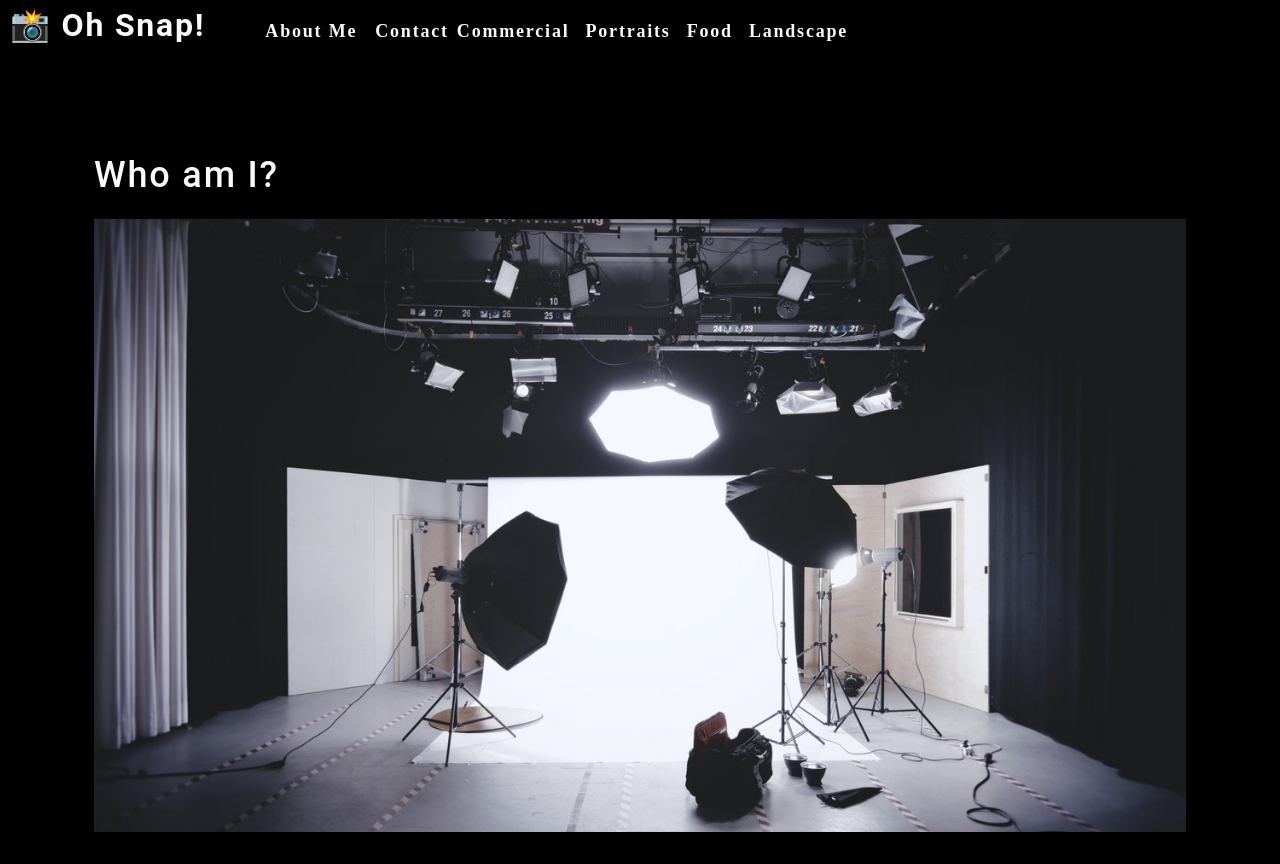
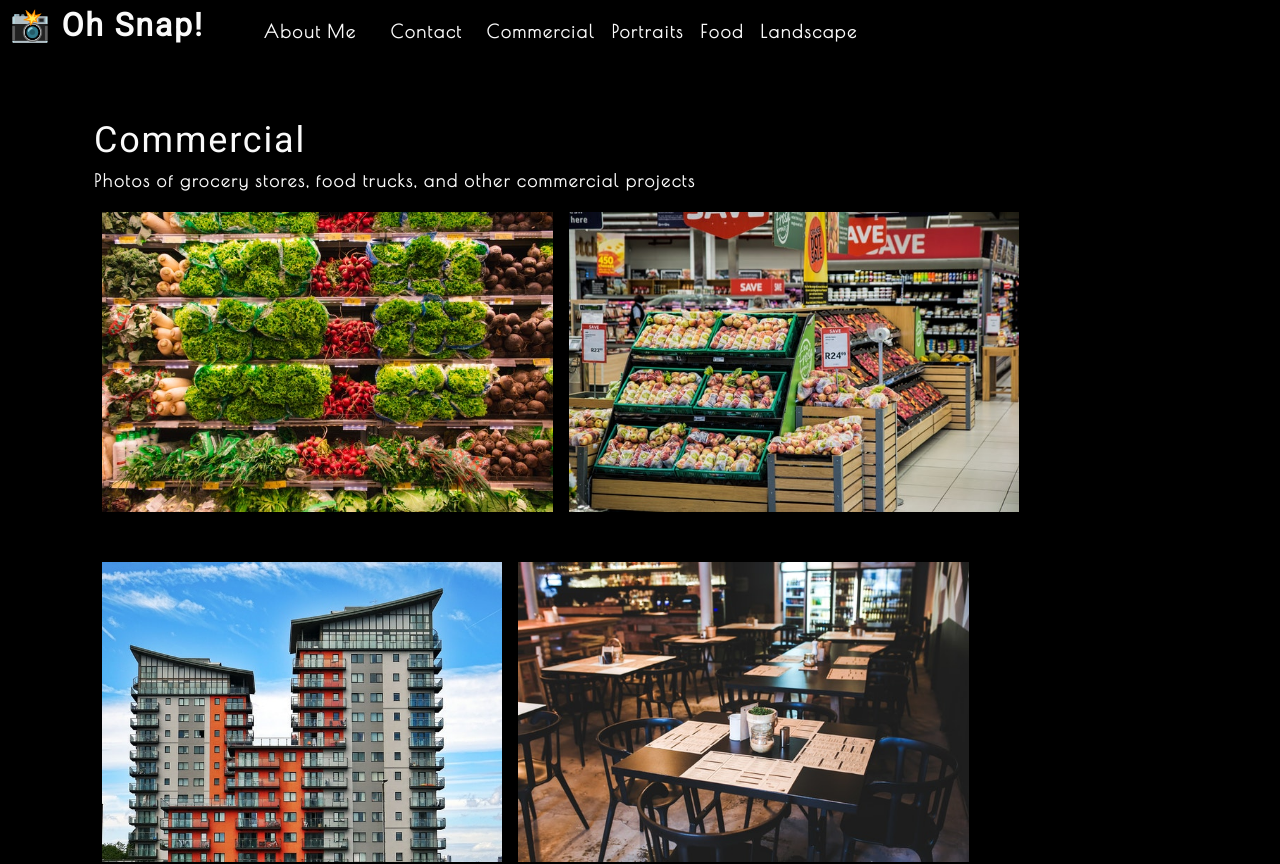
Before and after one commit to shanshantina/photo-port, a React (Create React App) app: page / in a window 1280 px wide. Shown: the top 864 px of the page. Built offline with nearby package versions, Linux system fonts and the light colour scheme.

Commit message:
add gallery

```diff
--- a/package.json
+++ b/package.json
@@ -4,9 +4,9 @@
   "private": true,
   "dependencies": {
     "@testing-library/user-event": "^12.8.3",
-    "react": "^17.0.2",
-    "react-dom": "^17.0.2",
-    "react-scripts": "4.0.3",
+    "react": "^16.13.1",
+    "react-dom": "^16.13.1",
+    "react-scripts": "3.4.1",
     "web-vitals": "^1.1.1"
   },
   "scripts": {
--- a/public/index.html
+++ b/public/index.html
@@ -15,6 +15,8 @@
       user's mobile device or desktop. See https://developers.google.com/web/fundamentals/web-app-manifest/
     -->
     <link rel="manifest" href="%PUBLIC_URL%/manifest.json" />
+    <link href="https://fonts.googleapis.com/css2?family=Poiret+One&display=swap" rel="stylesheet">
+    <link href="https://fonts.googleapis.com/css?family=Roboto&display=swap" rel="stylesheet">
     <!--
       Notice the use of %PUBLIC_URL% in the tags above.
       It will be replaced with the URL of the `public` folder during the build.
--- a/src/App.js
+++ b/src/App.js
@@ -1,8 +1,25 @@
-import React from 'react';
-import About from './components/About';
-import Nav from './components/Nav';
+import React, { useState } from "react";
+import About from "./components/About";
+import Nav from "./components/Nav";
+import Gallery from "./components/Gallery";
 
 function App() {
+  const [categories] = useState([
+    {
+      name: "commercial",
+      description:
+        "Photos of grocery stores, food trucks, and other commercial projects",
+    },
+    { name: "portraits", description: "Portraits of people in my life" },
+    { name: "food", description: "Delicious delicacies" },
+    {
+      name: "landscape",
+      description: "Fields, farmhouses, waterfalls, and the beauty of nature",
+    },
+  ]);
+
+  const [currentCategory, setCurrentCategory] = useState(categories[0]);
+
   return (
     // JSX(JavaScript XML) that can represent HTML in JavaScript
     /* React.createElement('div", {}, [
@@ -10,8 +27,13 @@ function App() {
        React.createElement('p', {}, 'breed: Brittany Spaniel'),
        ]) */
     <div>
-      <Nav></Nav>
+      <Nav
+        categories={categories}
+        setCurrentCategory={setCurrentCategory}
+        currentCategory={currentCategory}
+      ></Nav>
       <main>
+        <Gallery currentCategory={currentCategory}></Gallery>
         <About></About>
       </main>
     </div>
--- /dev/null
+++ b/src/components/Gallery/index.js
@@ -0,0 +1,17 @@
+import React from 'react';
+import PhotoList from '../PhotoList';
+import { capitalizeFirstLetter } from "../../utils/helpers";
+
+
+function Gallery(props) {
+    const { currentCategory } = props;
+    return (
+        <section>
+            <h1 data-testid="h1tag">{capitalizeFirstLetter(currentCategory.name)}</h1>
+            <p>{currentCategory.description}</p>
+            <PhotoList category={currentCategory.name} />
+        </section>
+    )
+};
+
+export default Gallery;
--- a/src/components/Nav/index.js
+++ b/src/components/Nav/index.js
@@ -1,26 +1,11 @@
 import React from "react";
 import { capitalizeFirstLetter } from "../../utils/helpers";
 
+function Nav(props) {
+  const { categories = [], setCurrentCategory, currentCategory } = props;
+  // in here we use array and .map method to return the list navigators
+  // When we map over an array in a JSX expression, we should return only a single JSX element
 
-function Nav() {
-    const categories = [
-        {
-          name: "commercial",
-          description:"Photos of grocery stores, food trucks, and other commercial projects",
-        },
-        { name: "portraits", description: "Portraits of people in my life" },
-        { name: "food", description: "Delicious delicacies" },
-        {
-          name: "landscape",
-          description: "Fields, farmhouses, waterfalls, and the beauty of nature",
-        },
-    ];
-
-    function categorySelected(name) {
-        console.log(`${name} clicked`)
-    }
-    // in here we use array and .map method to return the list navigators
-    // When we map over an array in a JSX expression, we should return only a single JSX element
   return (
     <header data-testid="header" className="flex-row px-1">
       <h2>
@@ -31,14 +16,23 @@ function Nav() {
       <nav>
         <ul className="flex-row">
           <li className="mx-2">
-            <a data-testid="about" href="#about" onClick={() => categorySelected()}>About Me</a>
+            <a data-testid="about" href="#about">
+              About Me
+            </a>
           </li>
-          <li >
-            <span onClick={() => categorySelected()}>Contact</span>
+          <li className="mx-2">
+            <span>Contact</span>
           </li>
           {categories.map((category) => (
-            <li className="mx-1" key={category.name}>
-              <span onClick={() => categorySelected(category.name)}>{capitalizeFirstLetter(category.name)}</span>
+            <li
+              className={`mx-1 ${
+                currentCategory.name === category.name
+              }`}
+              key={category.name}
+            >
+              <span onClick={() => {setCurrentCategory(category)}}>
+                {capitalizeFirstLetter(category.name)}
+              </span>
             </li>
           ))}
         </ul>
--- /dev/null
+++ b/src/components/PhotoList/index.js
@@ -0,0 +1,139 @@
+import React, { useState } from "react";
+
+function PhotoList({ category }) {
+  const [photos] = useState([
+    {
+      name: "Grocery aisle",
+      category: "commercial",
+      description:
+        "Lorem ipsum dolor sit amet, consectetur adipiscing elit. Nunc ultricie",
+    },
+    {
+      name: "Grocery booth",
+      category: "commercial",
+      description:
+        "Lorem ipsum dolor sit amet, consectetur adipiscing elit. Nunc ultricie",
+    },
+    {
+      name: "Building exterior",
+      category: "commercial",
+      description:
+        "Lorem ipsum dolor sit amet, consectetur adipiscing elit. Nunc ultricie",
+    },
+    {
+      name: "Restaurant table",
+      category: "commercial",
+      description:
+        "Lorem ipsum dolor sit amet, consectetur adipiscing elit. Nunc ultricie",
+    },
+    {
+      name: "Cafe interior",
+      category: "commercial",
+      description:
+        "Lorem ipsum dolor sit amet, consectetur adipiscing elit. Nunc ultricie",
+    },
+    {
+      name: "Cat green eyes",
+      category: "portraits",
+      description:
+        "Lorem ipsum dolor sit amet, consectetur adipiscing elit. Nunc ultricie",
+    },
+    {
+      name: "Green parrot",
+      category: "portraits",
+      description:
+        "Lorem ipsum dolor sit amet, consectetur adipiscing elit. Nunc ultricie",
+    },
+    {
+      name: "Yellow macaw",
+      category: "portraits",
+      description:
+        "Lorem ipsum dolor sit amet, consectetur adipiscing elit. Nunc ultricie",
+    },
+    {
+      name: "Pug smile",
+      category: "portraits",
+      description:
+        "Lorem ipsum dolor sit amet, consectetur adipiscing elit. Nunc ultricie",
+    },
+    {
+      name: "Pancakes",
+      category: "food",
+      description:
+        "Lorem ipsum dolor sit amet, consectetur adipiscing elit. Nunc ultricie",
+    },
+    {
+      name: "Burrito",
+      category: "food",
+      description:
+        "Lorem ipsum dolor sit amet, consectetur adipiscing elit. Nunc ultricie",
+    },
+    {
+      name: "Scallop pasta",
+      category: "food",
+      description:
+        "Lorem ipsum dolor sit amet, consectetur adipiscing elit. Nunc ultricie",
+    },
+    {
+      name: "Burger",
+      category: "food",
+      description:
+        "Lorem ipsum dolor sit amet, consectetur adipiscing elit. Nunc ultricie",
+    },
+    {
+      name: "Fruit bowl",
+      category: "food",
+      description:
+        "Lorem ipsum dolor sit amet, consectetur adipiscing elit. Nunc ultricie",
+    },
+    {
+      name: "Green river",
+      category: "landscape",
+      description:
+        "Lorem ipsum dolor sit amet, consectetur adipiscing elit. Nunc ultricie",
+    },
+    {
+      name: "Docks",
+      category: "landscape",
+      description:
+        "Lorem ipsum dolor sit amet, consectetur adipiscing elit. Nunc ultricie",
+    },
+    {
+      name: "Panoramic village by sea",
+      category: "landscape",
+      description:
+        "Lorem ipsum dolor sit amet, consectetur adipiscing elit. Nunc ultricie",
+    },
+    {
+      name: "Domestic landscape",
+      category: "landscape",
+      description:
+        "Lorem ipsum dolor sit amet, consectetur adipiscing elit. Nunc ultricie",
+    },
+    {
+      name: "Park bench",
+      category: "landscape",
+      description:
+        "Lorem ipsum dolor sit amet, consectetur adipiscing elit. Nunc ultricie",
+    },
+  ]);
+
+  const currentPhotos = photos.filter((photo) => photo.category === category);
+
+  return (
+    <div>
+      <div className="flex-row">
+        {currentPhotos.map((image, i) => (
+          <img
+            src={require(`../../assets/small/${category}/${i}.jpg`)}
+            alt={image.name}
+            className="img-thumbnail mx-1"
+            key={image.name}
+          />
+        ))}
+      </div>
+    </div>
+  );
+};
+
+export default PhotoList;
```
Also changed, not shown: src/setupTests.js (deleted, +0 -5 lines), 1 other file (tests, documents, lock files or other folders).
